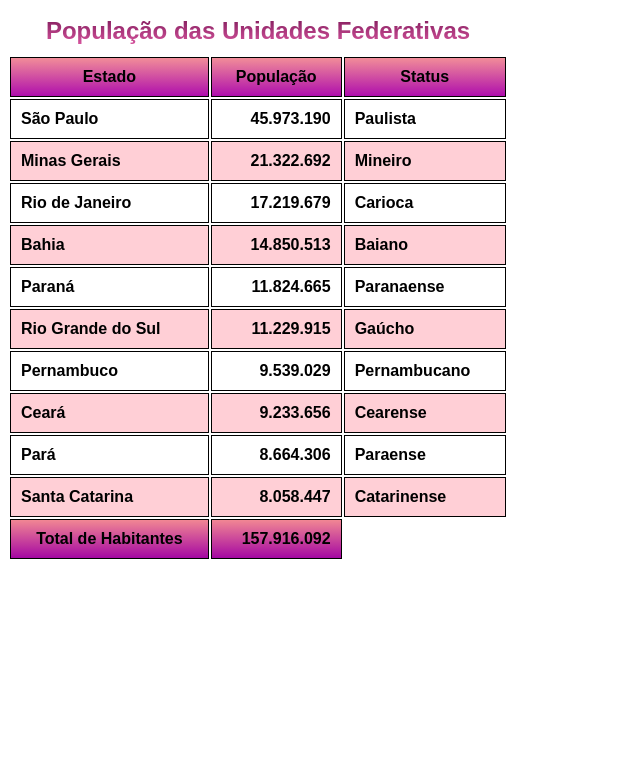
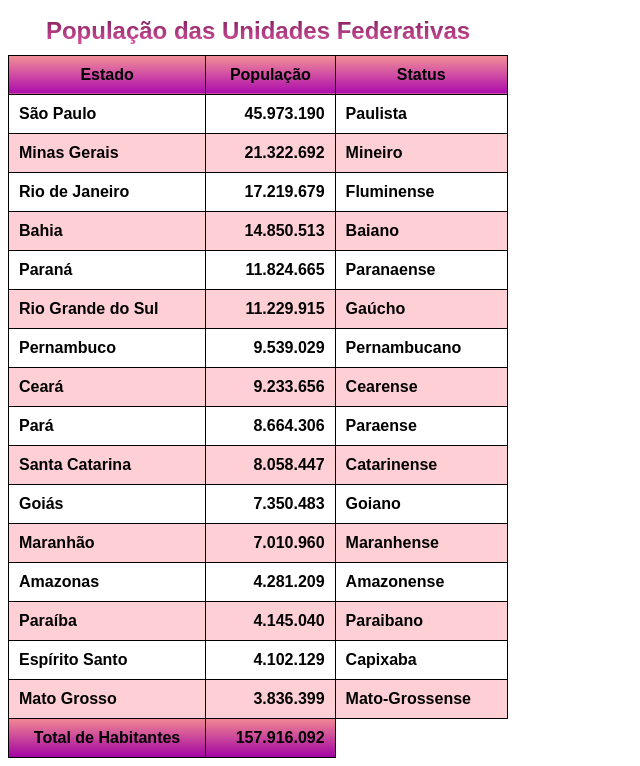
Before and after one commit to giovanadeiro/html-css, a plain HTML site: page Exercícios/ex023/tabela02.html in a window 1280 px wide. Shown: the part 73-839 px from the top of the page, without its empty margins (0-640 px from the left). Before the commit the page ends 800 px from the top, so only its background shows below. Drawn offline with Linux system fonts and the light colour scheme.

Commit message:
tabela 02 e 03

```diff
--- a/Exercícios/ex023/tabela02.html
+++ b/Exercícios/ex023/tabela02.html
@@ -11,8 +11,14 @@
             font-family: Arial, Helvetica, sans-serif;
         }
 
+        h1 {
+            color: #4b014b;
+        }
+
         table {
             width: 500px;
+            border-collapse: collapse;
+            position: relative;
         }
 
         td, th {
@@ -37,6 +43,12 @@
 
             tfoot {
                 background: linear-gradient(to bottom, #f38a93, #a304a3);
+            }
+
+            thead > tr > th {
+                position: sticky;
+                top: -1px;
+                background: linear-gradient(to bottom, #f39098, #ad0bad);
             }
 
             tbody > tr:nth-child(even) {
@@ -77,7 +89,7 @@
             <tr>
                 <td>Rio de Janeiro</td>
                 <td class="num">17.219.679</td>
-                <td>Carioca</td>
+                <td>Fluminense</td>
             </tr>
             <tr>
                 <td>Bahia</td>
@@ -114,6 +126,36 @@
                 <td class="num">8.058.447</td>
                 <td>Catarinense</td>
             </tr>
+            <tr>
+                <td>Goiás</td>
+                <td class="num">7.350.483</td>
+                <td>Goiano</td>
+            </tr>
+            <tr>
+                <td>Maranhão</td>
+                <td class="num">7.010.960</td>
+                <td>Maranhense</td>
+            </tr>
+            <tr>
+                <td>Amazonas</td>
+                <td class="num">4.281.209</td>
+                <td>Amazonense</td>
+            </tr>
+            <tr>
+                <td>Paraíba</td>
+                <td class="num">4.145.040</td>
+                <td>Paraibano</td>
+            </tr>
+            <tr>
+                <td>Espírito Santo</td>
+                <td class="num">4.102.129</td>
+                <td>Capixaba</td>
+            </tr>
+            <tr>
+                <td>Mato Grosso</td>
+                <td class="num">3.836.399	</td>
+                <td>Mato-Grossense</td>
+            </tr>
         </tbody>
         <tfoot>
             <tr>
```
Also changed, not shown: Exercícios/ex023/tabela003.html (added, +51 -0 lines).
